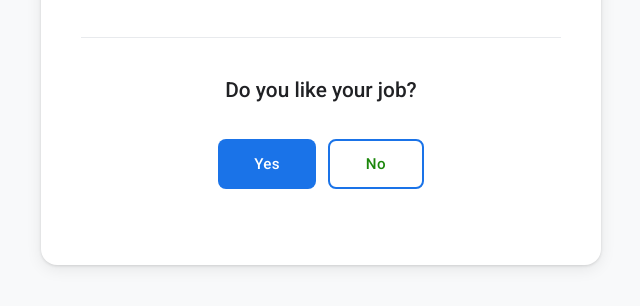
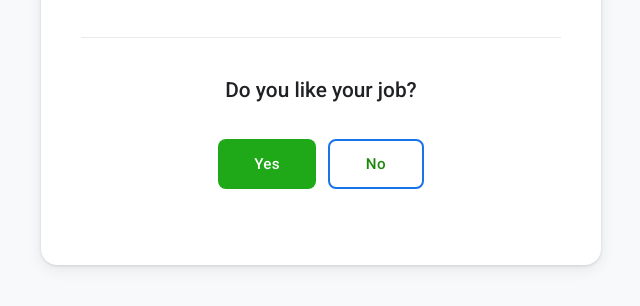
Before and after one commit to madsiepatsie/shouldiquitmyjob, a plain HTML site: page index.html in a window 1280 px wide. Shown: the part 348-654 px from the top of the page, without its empty margins (319-959 px from the left). Drawn offline with nearby package versions, Linux system fonts and the light colour scheme; a web font is replaced by a local one.

Commit message:
Change button background color from blue to green

```diff
--- a/index.html
+++ b/index.html
@@ -100,7 +100,7 @@
       }
 
       .btn-yes {
-        background: #1a73e8;
+        background: #1fa818;
         color: white;
       }
 
```
